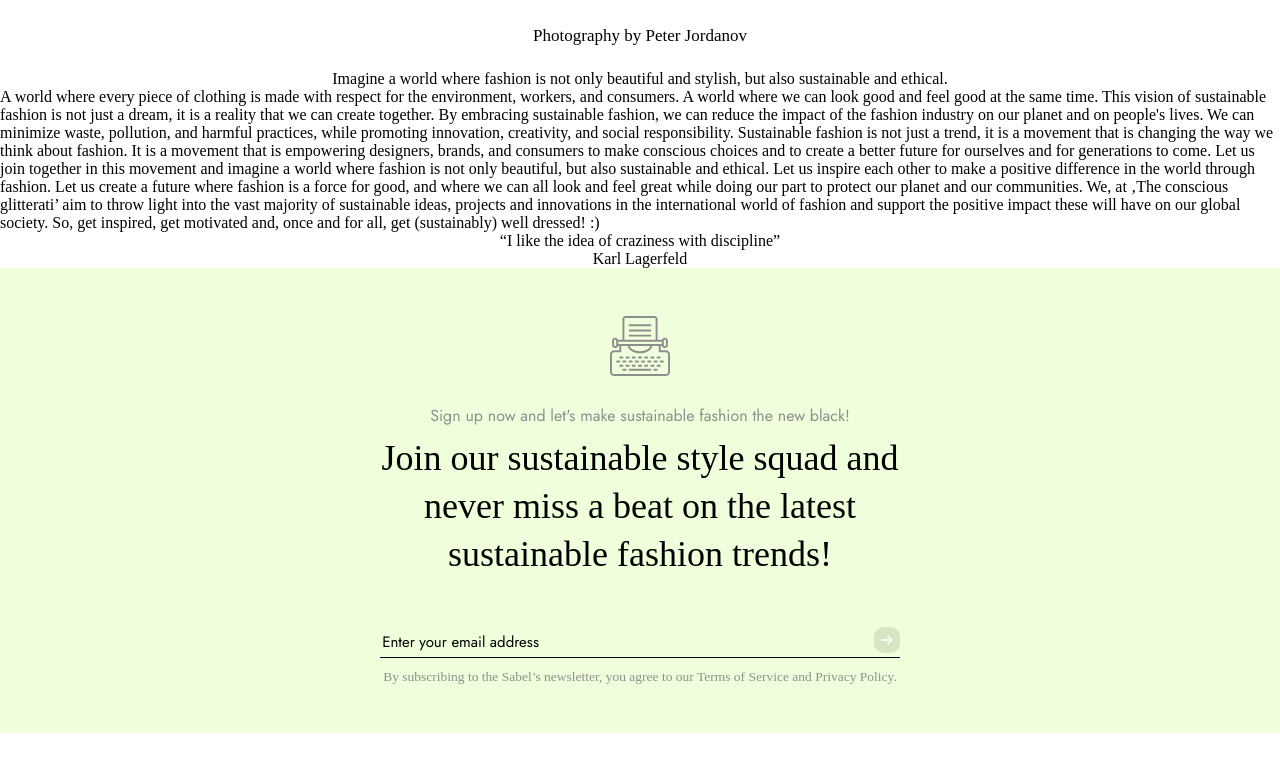
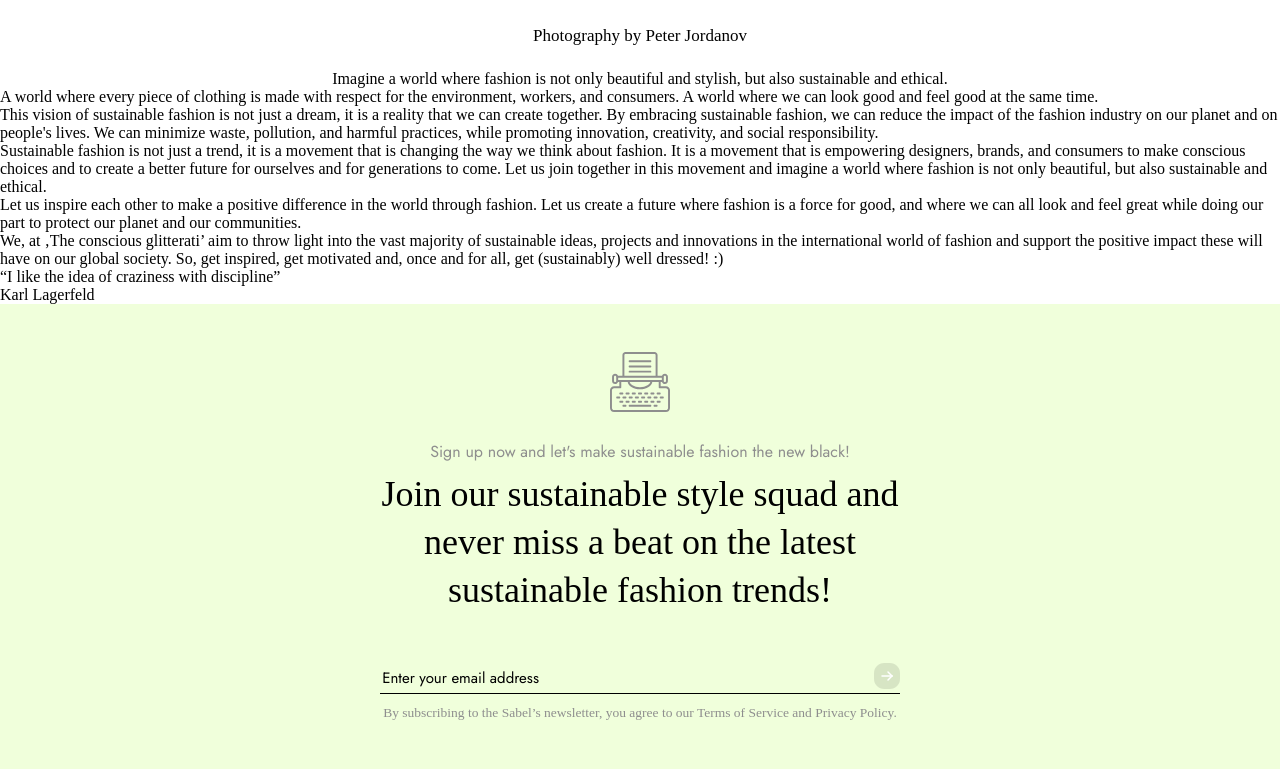
Before and after one commit to Damileee/sabel-blog, a React (Create React App) app: page /about-page in a window 1280 px wide. Shown: the part 956-1725 px from the top of the page. Before the commit the page ends 1689 px from the top, so only its background shows below. Built offline with nearby package versions, Linux system fonts and the light colour scheme.

Commit message:
Chore: completed the about page

```diff
--- a/src/components/pages/About.jsx
+++ b/src/components/pages/About.jsx
@@ -16,40 +16,58 @@ const About = () => {
         />
         <div className="about_section_container">
           <span className="first_span">Photography by Peter Jordanov</span>
-          <span>
-            Imagine a world where <span>fashion</span> is not only beautiful and stylish, but
-            also <span>sustainable</span> and <span>ethical</span>.
+          <span className="second_span">
+            Imagine a world where <span className="fashion">fashion</span> is
+            not only beautiful and stylish, but also{" "}
+            <span className="ethical">sustainable</span> and{" "}
+            <span className="ethical">ethical</span>.
           </span>
           <div>
-            <p>
-              A world where every piece of clothing is made with respect for the
-              environment, workers, and consumers. A world where we can look
-              good and feel good at the same time. This vision of sustainable
-              fashion is not just a dream, it is a reality that we can create
-              together. By embracing sustainable fashion, we can reduce the
-              impact of the fashion industry on our planet and on people's
-              lives. We can minimize waste, pollution, and harmful practices,
-              while promoting innovation, creativity, and social responsibility.
-              Sustainable fashion is not just a trend, it is a movement that is
-              changing the way we think about fashion. It is a movement that is
-              empowering designers, brands, and consumers to make conscious
-              choices and to create a better future for ourselves and for
-              generations to come. Let us join together in this movement and
-              imagine a world where fashion is not only beautiful, but also
-              sustainable and ethical. Let us inspire each other to make a
-              positive difference in the world through fashion. Let us create a
-              future where fashion is a force for good, and where we can all
-              look and feel great while doing our part to protect our planet and
-              our communities. We, at ‚The conscious glitterati’ aim to throw
-              light into the vast majority of sustainable ideas, projects and
-              innovations in the international world of fashion and support the
-              positive impact these will have on our global society. So, get
-              inspired, get motivated and, once and for all, get (sustainably)
-              well dressed! :)
-            </p>
+            <article className="about_page_article">
+              <p>
+                A world where every piece of clothing is made with respect for
+                the environment, workers, and consumers. A world where we can
+                look good and feel good at the same time.
+              </p>{" "}
+              <p>
+                This vision of sustainable fashion is not just a dream, it is a
+                reality that we can create together. By embracing sustainable
+                fashion, we can reduce the impact of the fashion industry on our
+                planet and on people's lives. We can minimize waste, pollution,
+                and harmful practices, while promoting innovation, creativity,
+                and social responsibility.
+              </p>
+              <p>
+                Sustainable fashion is not just a trend, it is a movement that
+                is changing the way we think about fashion. It is a movement
+                that is empowering designers, brands, and consumers to make
+                conscious choices and to create a better future for ourselves
+                and for generations to come. Let us join together in this
+                movement and imagine a world where fashion is not only
+                beautiful, but also sustainable and ethical.
+              </p>{" "}
+              <p>
+                Let us inspire each other to make a positive difference in the
+                world through fashion. Let us create a future where fashion is a
+                force for good, and where we can all look and feel great while
+                doing our part to protect our planet and our communities.
+              </p>{" "}
+              <p>
+                We, at ‚The conscious glitterati’ aim to throw light into the
+                vast majority of sustainable ideas, projects and innovations in
+                the international world of fashion and support the positive
+                impact these will have on our global society. So, get inspired,
+                get motivated and, once and for all, get (sustainably) well
+                dressed! :)
+              </p>
+            </article>
+            <div className="refrence_container">
+              <span className="refrence">
+                “I like the idea of <span className="refrence_special">craziness with discipline</span>”
+              </span>
+              <div className="refrence_name">Karl Lagerfeld</div>
+            </div>
           </div>
-          <span>“I like the idea of <span>craziness with discipline</span>”</span>
-          <span>Karl Lagerfeld</span>
         </div>
       </div>
     </DefaultLayout>
```
